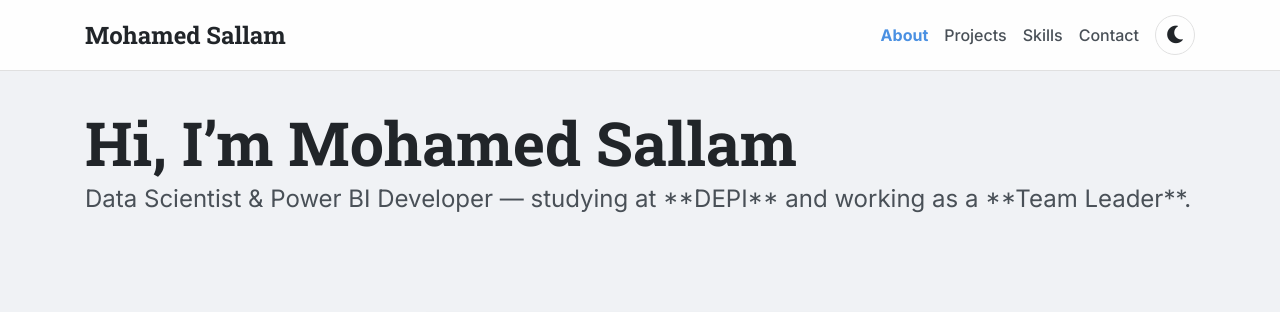
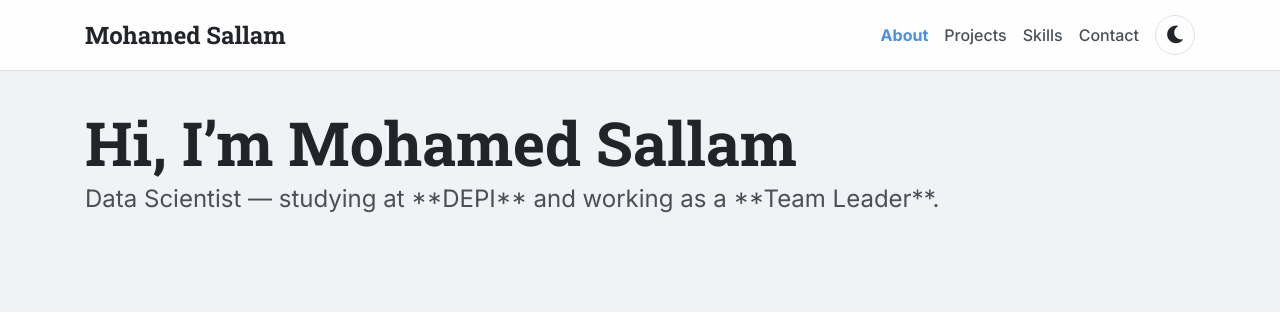
Before and after one commit to Msalam/portfolio, a plain HTML site: page index.html in a window 1280 px wide. Shown: the top 312 px of the page. Drawn offline with nearby package versions, Linux system fonts and the light colour scheme.

Commit message:
Update index.html

```diff
--- a/index.html
+++ b/index.html
@@ -242,7 +242,7 @@
         <div class="post">
             <header class="post-header" id="about">
                 <h1 class="post-title">Hi, I’m <span class="font-weight-bold">Mohamed Sallam</span></h1>
-                <p class="desc">Data Scientist & Power BI Developer — studying at **DEPI** and working as a **Team Leader**.</p>
+                <p class="desc">Data Scientist — studying at **DEPI** and working as a **Team Leader**.</p>
             </header>
 
             <article>
@@ -413,5 +413,4 @@
         });
     </script>
 </body>
-
 </html>
```
